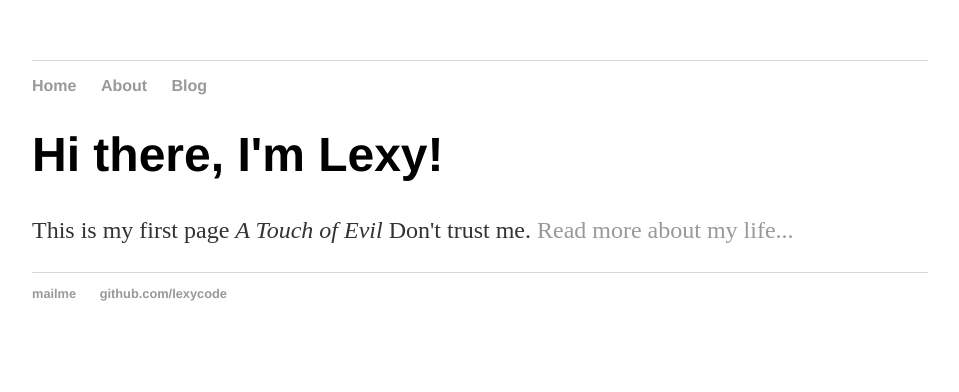
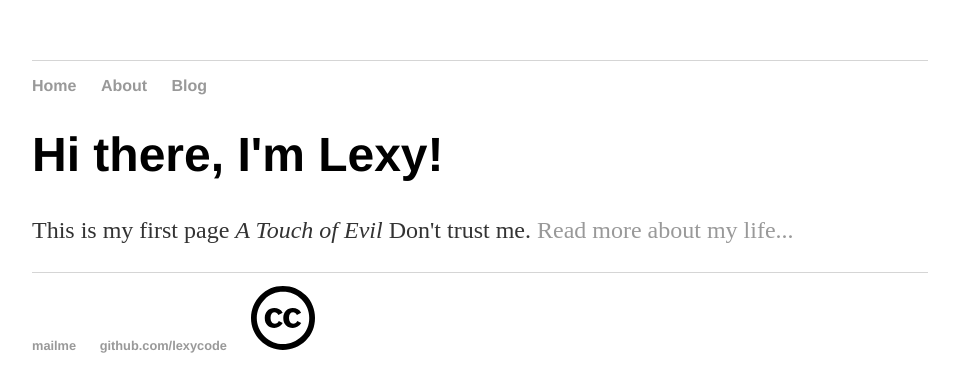
Before and after one commit to lexycode/lexycode.github.io, a Jekyll site: the page built from index.html, in a window 1280 px wide. Shown: the top 392 px of the page, without its empty margins (160-1119 px from the left). Built offline with Jekyll 4.4.1, drawn with Linux system fonts in a browser that asks for light colours.

Commit message:
Update default.html

```diff
--- a/_layouts/default.html
+++ b/_layouts/default.html
@@ -20,6 +20,7 @@
     		<ul>
         		<li><a href="mailto:johndoe@example.com">mailme</a></li>
         		<li><a href="https://github.com/lexycode">github.com/lexycode</a></li>
+			<li><img src="/images/cc.svg" alt="cc"></li>
 			</ul>
 		</footer>
 	</body>
```
